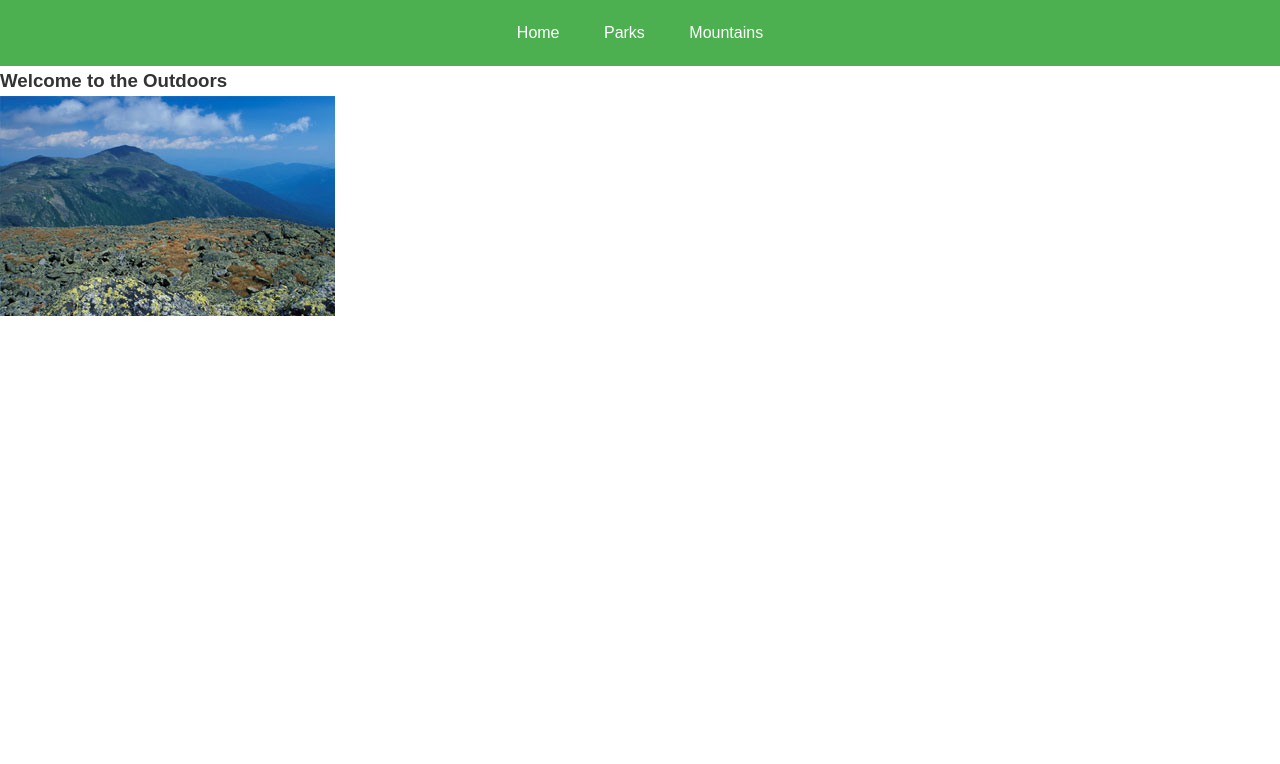
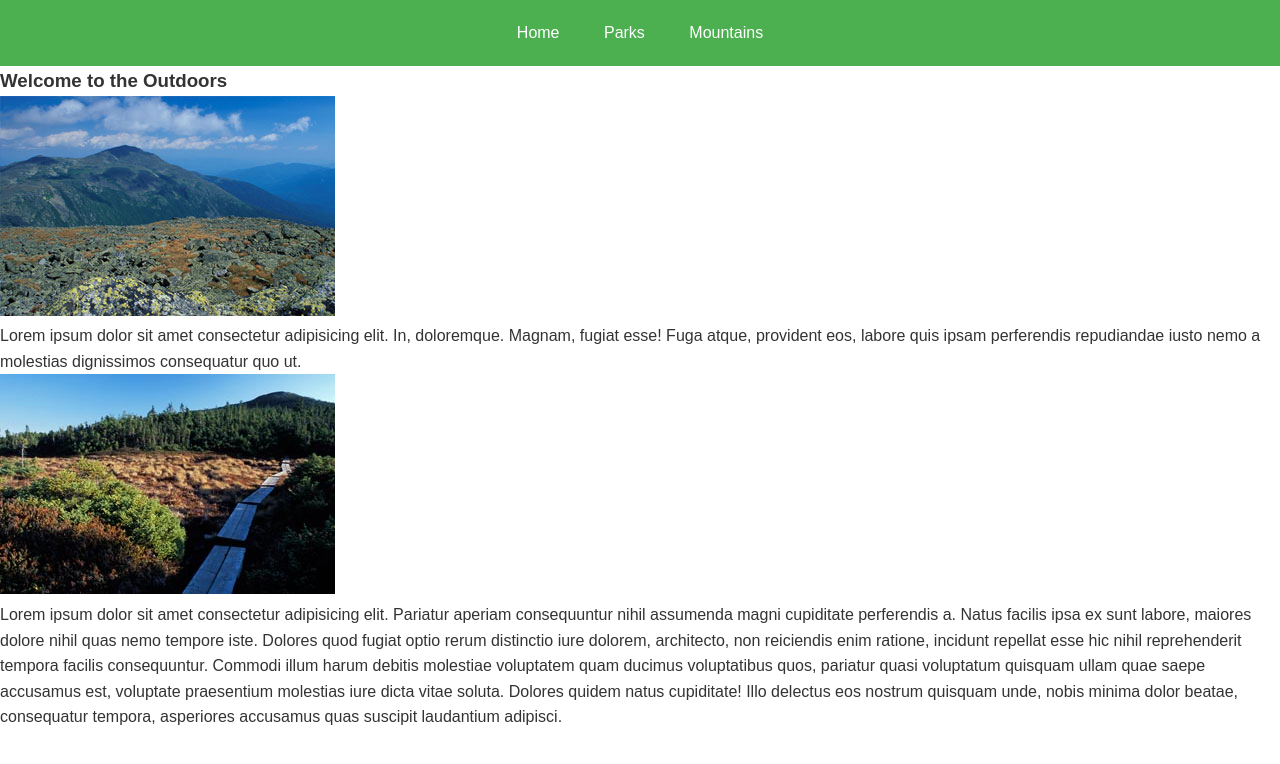
Before and after one commit to kaitjones797/enjoy-the-outdoors, a plain HTML site: page index.html in a window 1280 px wide. Drawn offline with Linux system fonts and the light colour scheme.

Commit message:
added clickable images and lorem

```diff
--- a/index.html
+++ b/index.html
@@ -19,11 +19,31 @@
         </nav>
       </div>
     </header>
-  <h3>Welcome to the Outdoors</h3>
+    <h3>Welcome to the Outdoors</h3>
 
-  <div class="image-container">
-    <img src="images/Jefferson-StoryImage_2.jpg" alt="parks">
-  </div>
+    <div class="image-container">
+      <a href="parks.html">
+        <img src="images/Jefferson-StoryImage_2.jpg" alt="parks" />
+      </a>
+    </div>
+    <p>
+      Lorem ipsum dolor sit amet consectetur adipisicing elit. In, doloremque. Magnam, fugiat esse! Fuga atque,
+      provident eos, labore quis ipsam perferendis repudiandae iusto nemo a molestias dignissimos consequatur quo ut.
+    </p>
 
+    <div class="image-container">
+      <a href="mountains.html">
+        <img src="images/Jackson-StoryImg.jpg" alt="" />
+      </a>
+    </div>
+    <p>
+      Lorem ipsum dolor sit amet consectetur adipisicing elit. Pariatur aperiam consequuntur nihil assumenda magni
+      cupiditate perferendis a. Natus facilis ipsa ex sunt labore, maiores dolore nihil quas nemo tempore iste. Dolores
+      quod fugiat optio rerum distinctio iure dolorem, architecto, non reiciendis enim ratione, incidunt repellat esse
+      hic nihil reprehenderit tempora facilis consequuntur. Commodi illum harum debitis molestiae voluptatem quam
+      ducimus voluptatibus quos, pariatur quasi voluptatum quisquam ullam quae saepe accusamus est, voluptate
+      praesentium molestias iure dicta vitae soluta. Dolores quidem natus cupiditate! Illo delectus eos nostrum quisquam
+      unde, nobis minima dolor beatae, consequatur tempora, asperiores accusamus quas suscipit laudantium adipisci.
+    </p>
   </body>
 </html>
```
